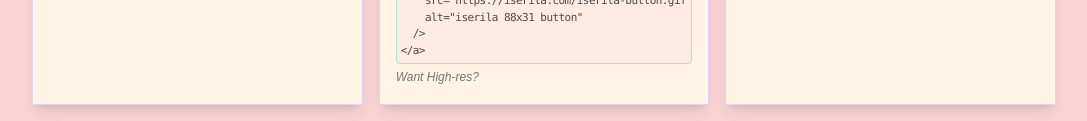
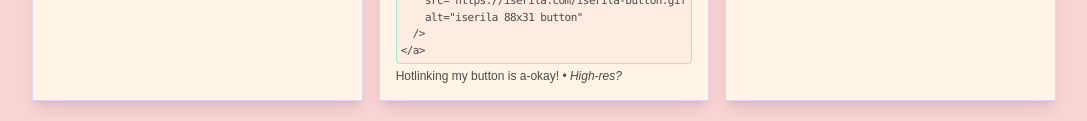
Before and after one commit to Iserila/personal-website, an Astro site: page / in a window 1280 px wide. Shown: the part 703-824 px from the top of the page, without its empty margins (96-1183 px from the left). Built offline with nearby package versions, Linux system fonts and the light colour scheme; Astro itself is replaced by a stand-in of ours; a web font is replaced by a local one.

Commit message:
feat: add hotlinking is okay note to MyButton

```diff
--- a/src/components/MyButton.astro
+++ b/src/components/MyButton.astro
@@ -26,12 +26,14 @@
   /&gt;
 &lt;/a&gt;</code>
 </pre>
-        <a
-            class="text-xs text-primary-foreground/75 italic"
-            target="_blank"
-            href="https://iserila.com/iserila-button-highres.gif"
-        >
-            Want High-res?
-        </a>
+        <p class="text-xs mt-1">
+            Hotlinking my button is a-okay! • <a
+                class="text-primary-foreground-75 italic"
+                target="_blank"
+                href="https://iserila.com/iserila-button-highres.gif"
+            >
+                High-res?
+            </a>
+        </p>
     </div>
 </Window>
```
